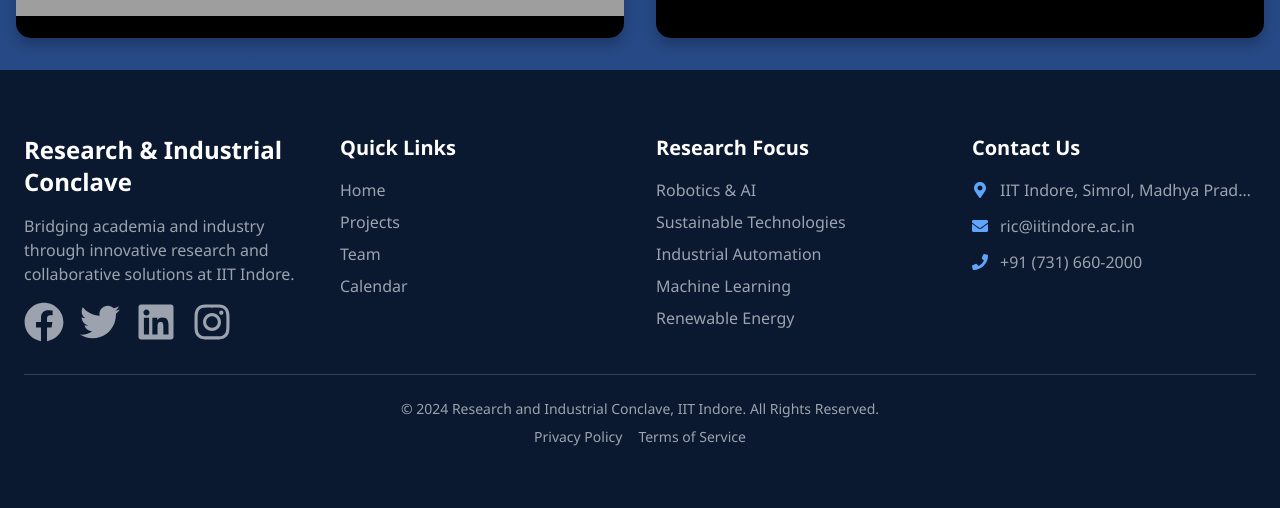
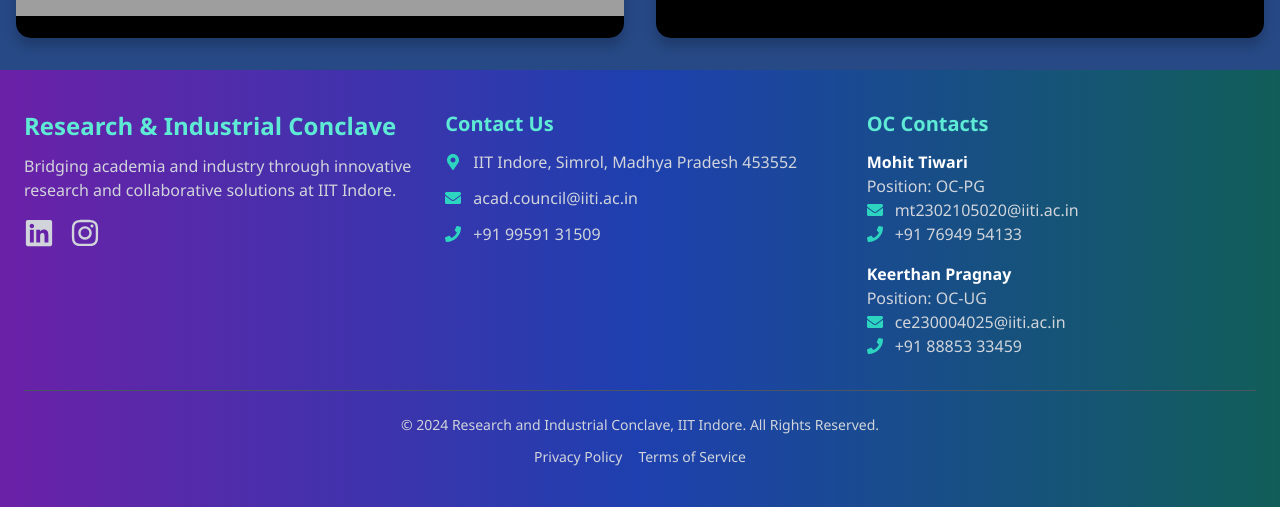
Before and after one commit to drstrox/RIC-25, a Vue app: page /gallery in a window 1280 px wide. Shown: the part 692-1200 px from the top of the page. Built offline with nearby package versions, Linux system fonts and the light colour scheme; grey boxes are pictures that could not be loaded.

Commit message:
first commit

```diff
--- a/src/Routes/Footer.jsx
+++ b/src/Routes/Footer.jsx
@@ -1,118 +1,116 @@
 import React from 'react';
-import { Link } from 'react-router-dom';
-import {
-  FaFacebook, FaTwitter, FaLinkedin, FaInstagram,
-  FaEnvelope, FaPhone, FaMapMarkerAlt
-} from 'react-icons/fa';
+import { FaLinkedin, FaInstagram, FaEnvelope, FaPhone, FaMapMarkerAlt } from 'react-icons/fa';
 
 const SOCIAL_LINKS = [
-  { href: 'https://facebook.com', icon: FaFacebook },
-  { href: 'https://twitter.com', icon: FaTwitter },
   { href: 'https://linkedin.com', icon: FaLinkedin },
   { href: 'https://instagram.com', icon: FaInstagram },
 ];
 
-const QUICK_LINKS = [
-  { name: 'Home', path: '/' },
-  { name: 'Projects', path: '/projects' },
-  { name: 'Team', path: '/team' },
-  { name: 'Calendar', path: '/calendar' },
-];
-
 const Footer = () => {
   return (
-    <footer className="bg-[#0a192f] text-white py-12 sm:py-16">
+    <footer className="bg-gradient-to-r from-purple-800 via-blue-800 to-teal-800 text-white py-8 sm:py-10">
       <div className="container mx-auto px-4 sm:px-6">
-        <div className="grid grid-cols-1 md:grid-cols-4 gap-8">
+        <div className="grid grid-cols-1 md:grid-cols-3 gap-8">
           {/* About Section */}
-          <div className="md:col-span-1">
-            <h4 className="text-xl sm:text-2xl font-bold mb-4 gradient-text">
+          <div>
+            <h4 className="text-xl sm:text-2xl font-bold mb-3 text-teal-300">
               Research & Industrial Conclave
             </h4>
-            <p className="text-sm sm:text-base text-gray-400 mb-4">
+            <p className="text-sm sm:text-base text-gray-300 mb-4">
               Bridging academia and industry through innovative research and collaborative solutions at IIT Indore.
             </p>
-
             {/* Social Media Links */}
-            <div className="flex space-x-4 mt-4">
+            <div className="flex space-x-4">
               {SOCIAL_LINKS.map(({ href, icon: Icon }) => (
                 <a
                   key={href}
                   href={href}
                   target="_blank"
                   rel="noopener noreferrer"
-                  className="text-gray-400 hover:text-blue-300 transition-colors duration-300"
+                  className="text-gray-300 hover:text-teal-300 transition-transform transform hover:scale-110"
                 >
-                  <Icon size={40} className="sm:size-19" />
+                  <Icon size={30} />
                 </a>
               ))}
             </div>
           </div>
 
-          {/* Quick Links */}
-          <div className="md:col-span-1">
-            <h4 className="text-lg sm:text-xl font-semibold mb-4 gradient-text">Quick Links</h4>
-            <div className="space-y-2">
-              {QUICK_LINKS.map(({ name, path }) => (
-                <Link
-                  key={path}
-                  to={path}
-                  className="block text-sm sm:text-base text-gray-400 hover:text-white transition-colors duration-300"
-                >
-                  {name}
-                </Link>
-              ))}
-            </div>
-          </div>
-
-          {/* Research Areas */}
-          <div className="md:col-span-1">
-            <h4 className="text-lg sm:text-xl font-semibold mb-4 gradient-text">Research Focus</h4>
-            <ul className="space-y-2 text-sm sm:text-base text-gray-400">
-              <li>Robotics & AI</li>
-              <li>Sustainable Technologies</li>
-              <li>Industrial Automation</li>
-              <li>Machine Learning</li>
-              <li>Renewable Energy</li>
-            </ul>
-          </div>
-
           {/* Contact Information */}
-          <div className="md:col-span-1">
-            <h4 className="text-lg sm:text-xl font-semibold mb-4 gradient-text">Contact Us</h4>
+          <div>
+            <h4 className="text-lg sm:text-xl font-semibold mb-3 text-teal-300">Contact Us</h4>
             <div className="space-y-3 text-sm sm:text-base">
               <div className="flex items-center space-x-3">
-                <FaMapMarkerAlt className="text-blue-400 shrink-0" />
-                <span className="text-gray-400 truncate">
+                <FaMapMarkerAlt className="text-teal-400 shrink-0" />
+                <span className="text-gray-300 truncate">
                   IIT Indore, Simrol, Madhya Pradesh 453552
                 </span>
               </div>
               <div className="flex items-center space-x-3">
-                <FaEnvelope className="text-blue-400 shrink-0" />
+                <FaEnvelope className="text-teal-400 shrink-0" />
                 <a
-                  href="mailto:ric@iitindore.ac.in"
-                  className="text-gray-400 hover:text-white transition-colors truncate"
+                  href="mailto:acad.council@iiti.ac.in"
+                  className="text-gray-300 hover:text-white transition-colors truncate"
                 >
-                  ric@iitindore.ac.in
+                  acad.council@iiti.ac.in
                 </a>
               </div>
               <div className="flex items-center space-x-3">
-                <FaPhone className="text-blue-400 shrink-0" />
-                <span className="text-gray-400">+91 (731) 660-2000</span>
+                <FaPhone className="text-teal-400 shrink-0" />
+                <span className="text-gray-300">+91 99591 31509</span>
+              </div>
+            </div>
+          </div>
+
+          {/* OC Contact Section */}
+          <div>
+            <h4 className="text-lg sm:text-xl font-semibold mb-3 text-teal-300">OC Contacts</h4>
+            <div className="space-y-4 text-sm sm:text-base text-gray-300">
+              <div>
+                <h5 className="font-bold text-white">Mohit Tiwari</h5>
+                <p className="text-gray-300">Position: OC-PG</p>
+                <div className="flex items-center space-x-3">
+                  <FaEnvelope className="text-teal-400 shrink-0" />
+                  <a
+                    href="mailto:ocpg@iitindore.ac.in"
+                    className="text-gray-300 hover:text-white transition-colors truncate"
+                  >
+                    mt2302105020@iiti.ac.in
+                  </a>
+                </div>
+                <div className="flex items-center space-x-3">
+                  <FaPhone className="text-teal-400 shrink-0" />
+                  <span className="text-gray-300">+91 76949 54133</span>
+                </div>
+              </div>
+              <div>
+                <h5 className="font-bold text-white">Keerthan Pragnay</h5>
+                <p className="text-gray-300">Position: OC-UG</p>
+                <div className="flex items-center space-x-3">
+                  <FaEnvelope className="text-teal-400 shrink-0" />
+                  <a
+                    href="mailto:ocug@iitindore.ac.in"
+                    className="text-gray-300 hover:text-white transition-colors truncate"
+                  >
+                    ce230004025@iiti.ac.in
+                  </a>
+                </div>
+                <div className="flex items-center space-x-3">
+                  <FaPhone className="text-teal-400 shrink-0" />
+                  <span className="text-gray-300">+91 88853 33459</span>
+                </div>
               </div>
             </div>
           </div>
         </div>
 
-        {/* Copyright and Additional Info */}
-        <div className="mt-8 pt-6 border-t border-gray-700 text-center">
-          <p className="text-xs sm:text-sm text-gray-400">
-            © 2024 Research and Industrial Conclave, IIT Indore.
-            All Rights Reserved.
+        {/* Footer Bottom */}
+        <div className="mt-8 pt-6 border-t border-gray-600 text-center">
+          <p className="text-xs sm:text-sm text-gray-300">
+            © 2024 Research and Industrial Conclave, IIT Indore. All Rights Reserved.
           </p>
-          <div className="mt-2 space-x-4 text-xs sm:text-sm">
-            <a href="#" className="text-gray-400 hover:text-white">Privacy Policy</a>
-            <a href="#" className="text-gray-400 hover:text-white">Terms of Service</a>
+          <div className="mt-3 space-x-4 text-xs sm:text-sm">
+            <a href="#" className="text-gray-300 hover:text-white">Privacy Policy</a>
+            <a href="#" className="text-gray-300 hover:text-white">Terms of Service</a>
           </div>
         </div>
       </div>
```
